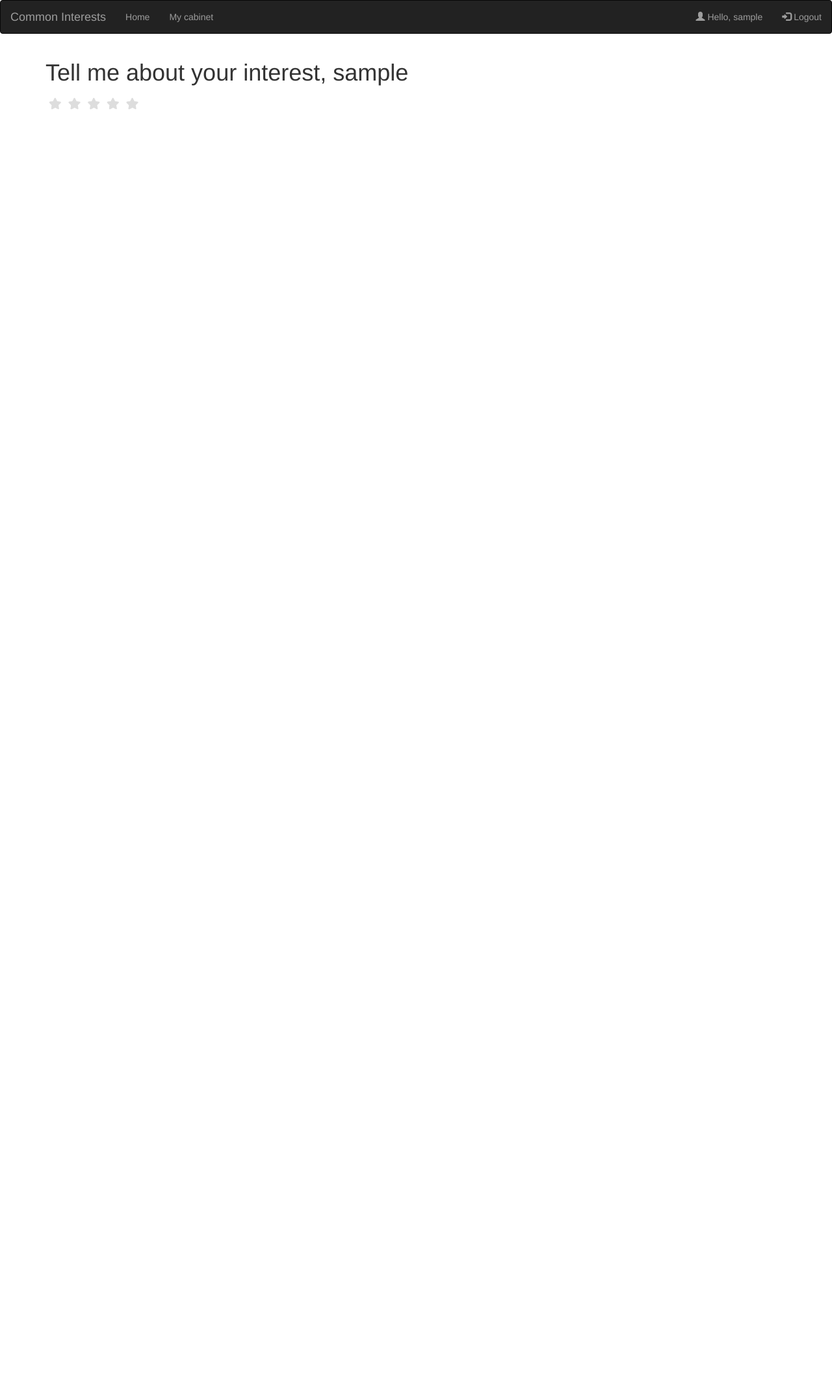
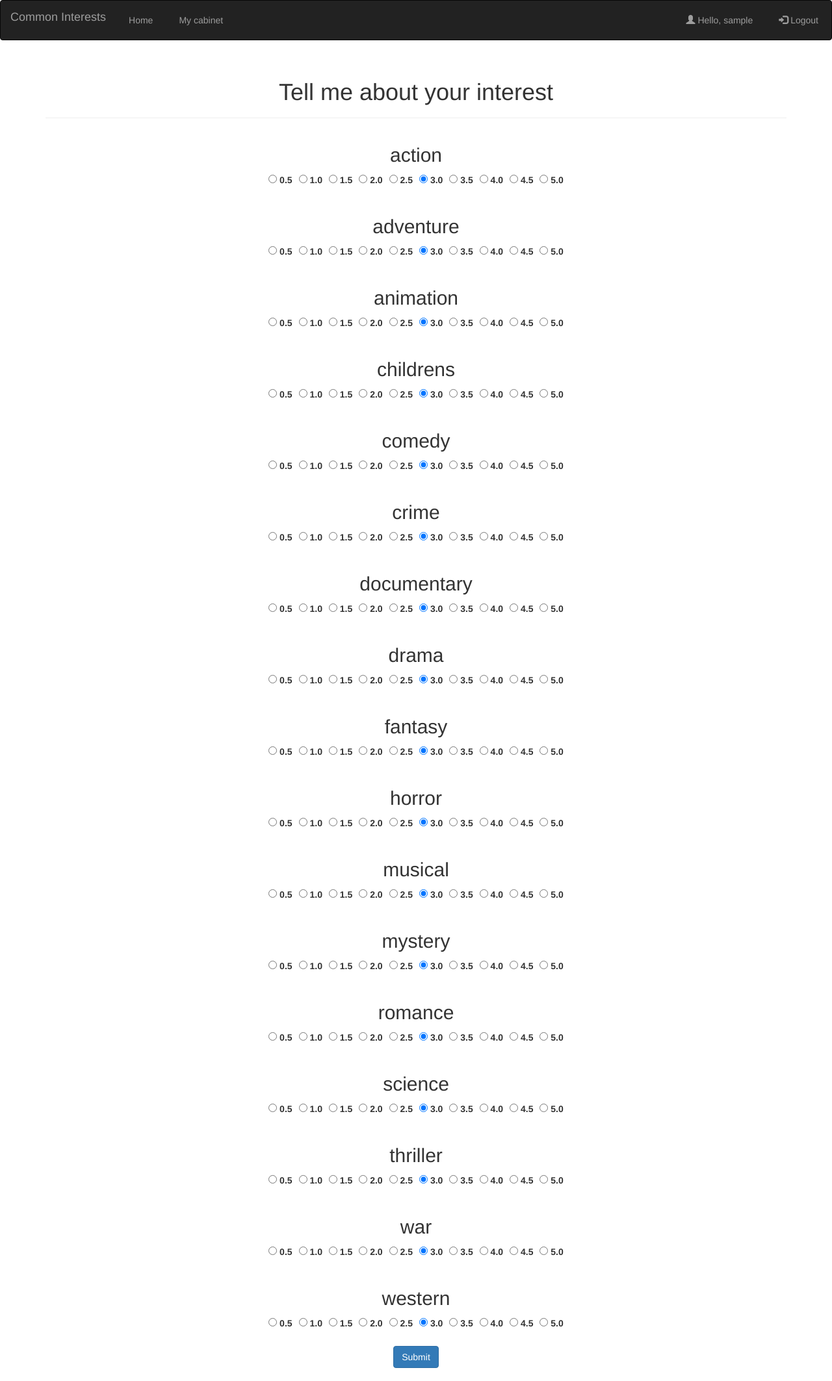
Before and after one commit to Osadchuk-M/Common-Interests, a Flask app: page /poll in a window 1280 px wide. Shown: the whole page at 65% size. Before the commit the page ends 168 px from the top, so only its background shows below. Run offline with Flask 2, Linux system fonts and the light colour scheme; the visitor is signed in with stand-in values (Sample User, id 1); data comes from the database, SQL or seed files in the repository; some libraries are stand-ins or nearby versions.

Commit message:
Some changes.

```diff
--- a/app/main/views.py
+++ b/app/main/views.py
@@ -1,8 +1,9 @@
-from flask import render_template
-from flask_login import login_required
+from flask import render_template, flash, redirect, url_for, request
+from flask_login import login_required, current_user
 
-from ..decorators import interviewed
+from ..decorators import interviewed, not_interviewed
 from . import main
+from .forms import PollForm
 
 
 @main.route('/')
@@ -12,6 +13,15 @@ def home():
     return render_template('index.html')
 
 
-@main.route('/poll')
+@main.route('/poll', methods=['GET', 'POST'])
+@login_required
+@not_interviewed
 def poll():
-    return render_template('poll.html')
+    form = PollForm()
+    if request.method == 'POST':
+        user = current_user._get_current_object()
+        user.update_interest_from_form(form)
+        user.interviewed = True
+        flash('Your interest has been saved.')
+        return redirect(url_for('main.home'))
+    return render_template('poll.html', form=form)
--- a/app/templates/poll.html
+++ b/app/templates/poll.html
@@ -1,25 +1,46 @@
 {% extends 'base.html' %}
+{% import "bootstrap/wtf.html" as wtf %}
 
 {% block title %} Poll {% endblock %}
 
 {% block styles %}
 <link rel="stylesheet" href="{{ url_for('static', filename='css/poll.css') }}">
 {{ super() }}
+<link rel="stylesheet" href="{{ url_for('static', filename='css/style.css') }}">
 {% endblock styles %}
 
 {% block page_content %}
-    <h1>Tell me about your interest, {{ current_user.username }}</h1>
+    <div class="page-header text-center">
+        <h1>Tell me about your interest</h1>
+    </div>
+    <div class="col-md-offset-3 col-md-6 text-center">
+        <!--{{ wtf.quick_form(form) }}-->
+        <form action="{{ url_for('main.poll') }}" method="POST" class="form" role="form">
+            {{ form.csrf_token }}
+            {% for field in form if field.widget.input_type != 'hidden' %}
+                {% if field.name != 'submit' %}
+                    <h2>{{ field.name | safe }}</h2>
+                    {{ field }}
+                {% else %}
+                    {{ field(class_='btn btn-primary') }}
+            {% endif %}
+                <br>
+            {% endfor %}
+            <br>
+        </form>
+    </div>
 
-    <fieldset class="rating">
-        <input type="radio" id="star5" name="rating" value="5" /><label class = "full" for="star5" title="Awesome - 5 stars"></label>
-        <input type="radio" id="star4half" name="rating" value="4.5" /><label class="half" for="star4half" title="Pretty good - 4.5 stars"></label>
-        <input type="radio" id="star4" name="rating" value="4" /><label class = "full" for="star4" title="Pretty good - 4 stars"></label>
-        <input type="radio" id="star3half" name="rating" value="3.5" /><label class="half" for="star3half" title="Meh - 3.5 stars"></label>
-        <input type="radio" id="star3" name="rating" value="3" /><label class = "full" for="star3" title="Meh - 3 stars"></label>
-        <input type="radio" id="star2half" name="rating" value="2.5" /><label class="half" for="star2half" title="Kinda bad - 2.5 stars"></label>
-        <input type="radio" id="star2" name="rating" value="2" /><label class = "full" for="star2" title="Kinda bad - 2 stars"></label>
-        <input type="radio" id="star1half" name="rating" value="1.5" /><label class="half" for="star1half" title="Meh - 1.5 stars"></label>
-        <input type="radio" id="star1" name="rating" value="1" /><label class = "full" for="star1" title="Sucks big time - 1 star"></label>
-        <input type="radio" id="starhalf" name="rating" value="half" /><label class="half" for="starhalf" title="Sucks big time - 0.5 stars"></label>
-    </fieldset>
+    <!--<h2>Action</h2>-->
+    <!--<fieldset class="rating" id="#action">-->
+        <!--<input type="radio" id="star5" name="rating" value="5" /><label class = "full" for="star5" title="Awesome - 5 stars"></label>-->
+        <!--<input type="radio" id="star4half" name="rating" value="4.5" /><label class="half" for="star4half" title="Pretty good - 4.5 stars"></label>-->
+        <!--<input type="radio" id="star4" name="rating" value="4" /><label class = "full" for="star4" title="Pretty good - 4 stars"></label>-->
+        <!--<input type="radio" id="star3half" name="rating" value="3.5" /><label class="half" for="star3half" title="Meh - 3.5 stars"></label>-->
+        <!--<input type="radio" id="star3" name="rating" value="3" /><label class = "full" for="star3" title="Meh - 3 stars"></label>-->
+        <!--<input type="radio" id="star2half" name="rating" value="2.5" /><label class="half" for="star2half" title="Kinda bad - 2.5 stars"></label>-->
+        <!--<input type="radio" id="star2" name="rating" value="2" /><label class = "full" for="star2" title="Kinda bad - 2 stars"></label>-->
+        <!--<input type="radio" id="star1half" name="rating" value="1.5" /><label class="half" for="star1half" title="Meh - 1.5 stars"></label>-->
+        <!--<input type="radio" id="star1" name="rating" value="1" /><label class = "full" for="star1" title="Sucks big time - 1 star"></label>-->
+        <!--<input type="radio" id="starhalf" name="rating" value="half" /><label class="half" for="starhalf" title="Sucks big time - 0.5 stars"></label>-->
+    <!--</fieldset>-->
 {% endblock page_content %}
```
